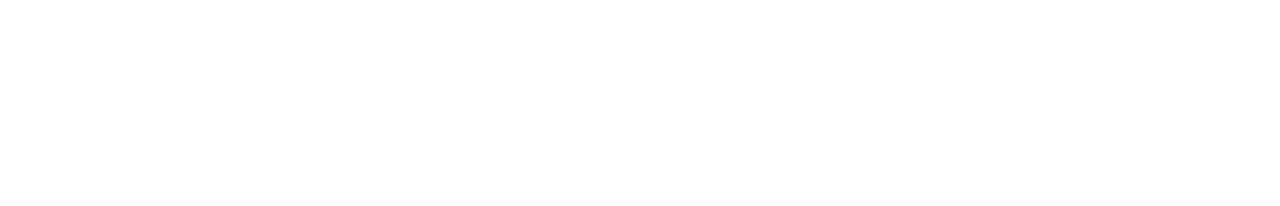
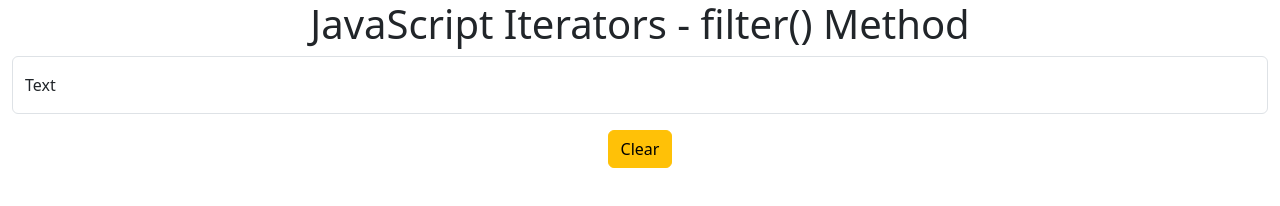
Before and after one commit to derektypist/javascript-iterators-filter-method, a plain HTML site: page index.html in a window 1280 px wide. Drawn offline with Linux system fonts and the light colour scheme.

Commit message:
Added form and script tags at index.html

```diff
--- a/index.html
+++ b/index.html
@@ -1,18 +1,47 @@
 <!DOCTYPE html>
 <html lang="en">
+
 <head>
     <meta charset="UTF-8">
     <meta name="viewport" content="width=device-width, initial-scale=1.0">
     <meta name="author" content="Derek Dhammaloka">
-    <meta name="description" content="Applying the filter() method to a JavaScript Iterator.  For example, alphabetical characters (a-z).">
+    <meta name="description"
+        content="Applying the filter() method to a JavaScript Iterator.  For example, alphabetical characters (a-z).">
     <meta name="keywwords" content="JavaScript, Iterators, filter, characters, alphabet, method">
     <link rel="icon" href="favicon.ico">
     <title>JavaScript Iterators - filter() Method</title>
     <!-- Load Styles -->
-     <link rel="stylesheet" href="libs/bootstrap/bootstrap.min.css">
-     <link rel="stylesheet" href="css/style.css">
+    <link rel="stylesheet" href="libs/bootstrap/bootstrap.min.css">
+    <link rel="stylesheet" href="css/style.css">
 </head>
+
 <body>
+    <!-- Set Up Header -->
+    <header class="container-fluid text-center">
+        <h1>JavaScript Iterators - filter() Method</h1>
+    </header>
 
+    <!-- Set Up Form -->
+    <section class="container-fluid">
+        <form>
+            <div class="form-floating mb-3">
+                <input type="text" id="mytext" class="form-control" title="Enter text (e.g. Hello World)"
+                    placeholder="Enter text (e.g. Hello World)">
+                <label for="mytext">Text</label>
+            </div>
+
+            <div class="d-grid gap-2 d-flex justify-content-center">
+                <button type="reset" id="clearBtn" class="btn btn-warning">Clear</button>
+            </div>
+        </form>
+    </section>
+
+    <!-- Display Results -->
+    <div id="results" class="container-fluid"></div>
+
+    <!-- Load Scripts -->
+    <script src="libs/jquery/jquery-4-0-0.min.js"></script>
+    <script src="js/script.js"></script>
 </body>
+
 </html>
```
